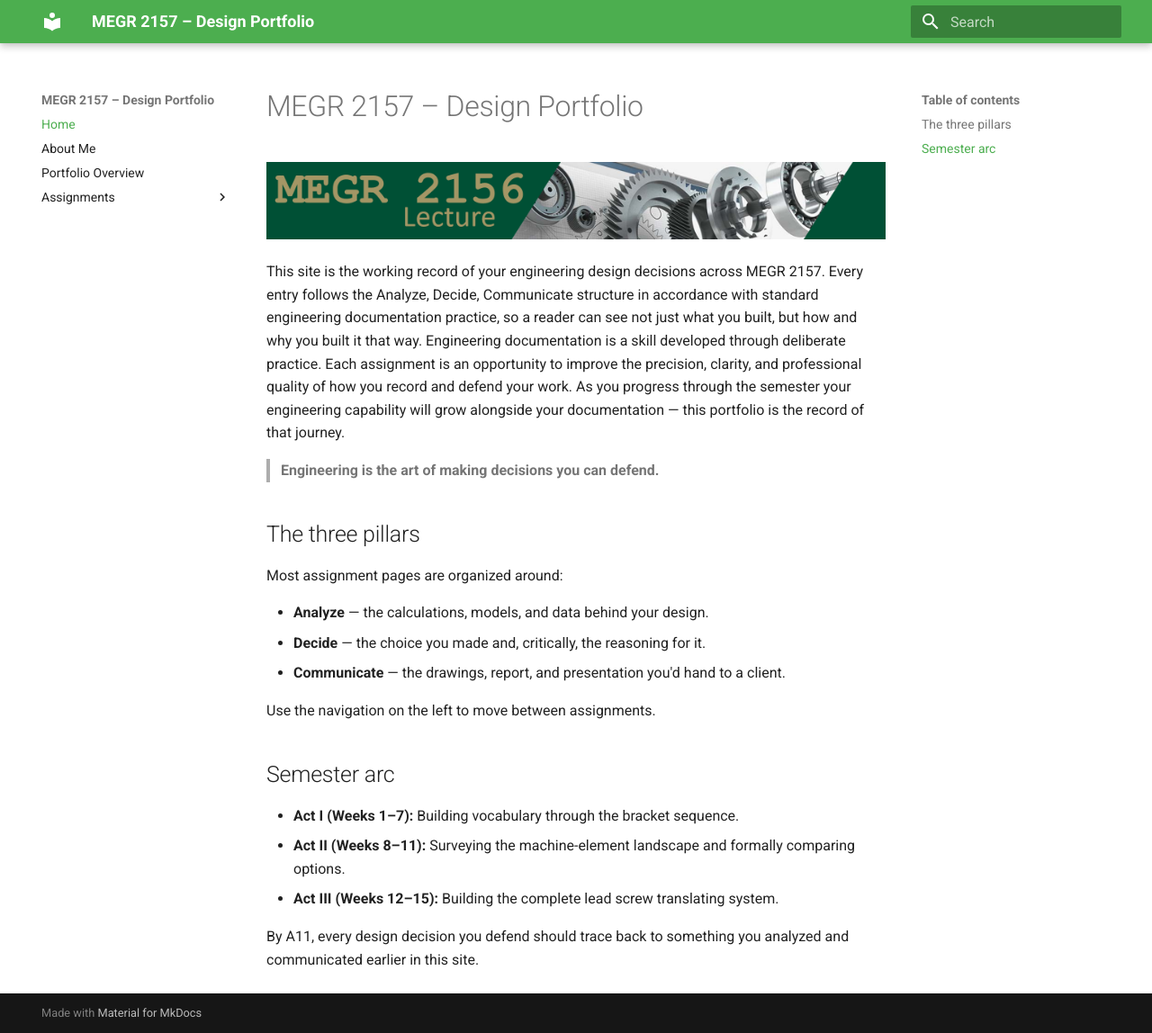
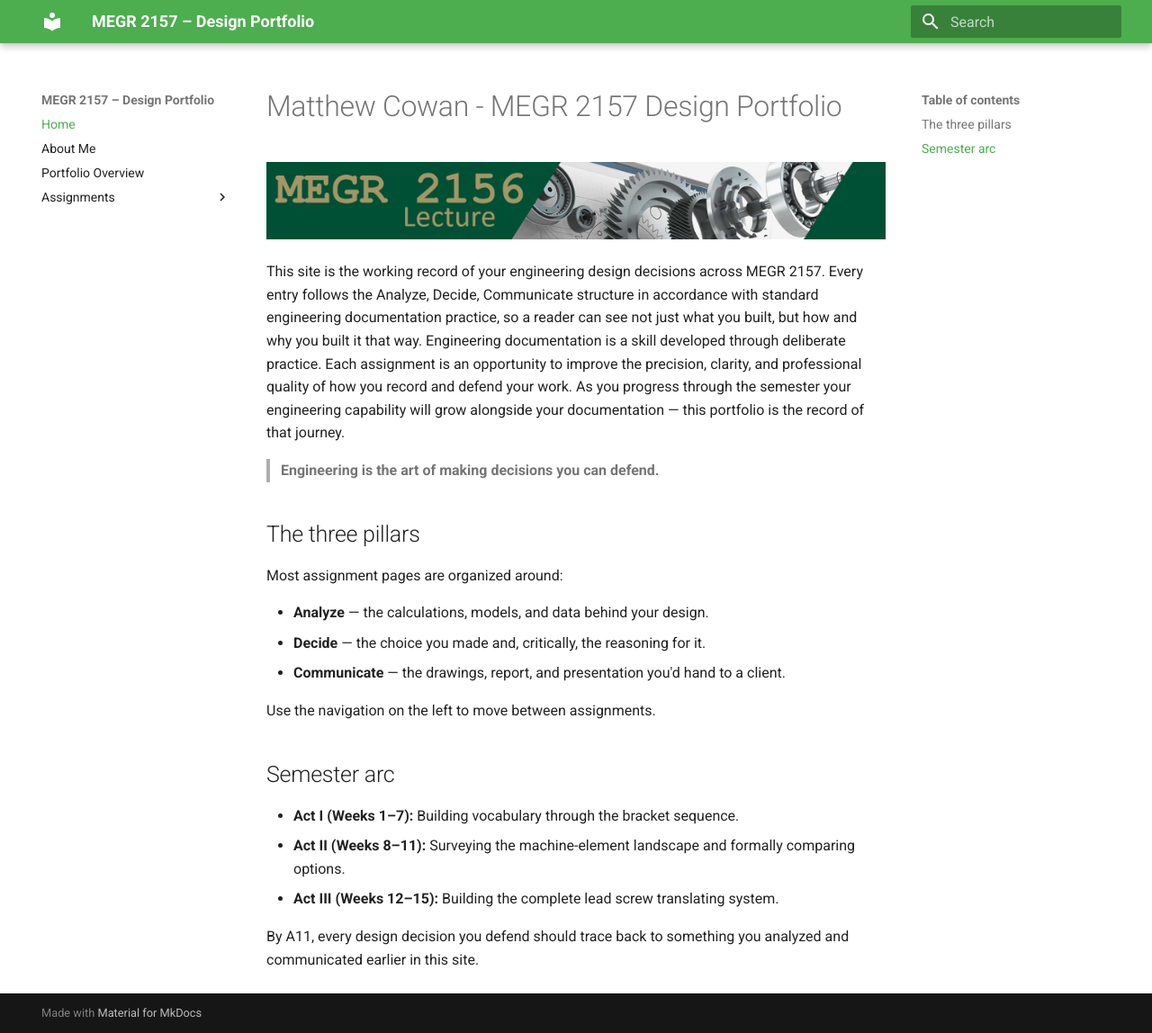
Before and after one commit to matthewjcowan/megr2156-portfolio, an MkDocs documentation site: the page built from docs/index.md, in a window 1280 px wide and 1148 px high. Shown: the whole window at 90% size. Built offline with MkDocs 1.6.1 and Material for MkDocs 9.7.7, drawn with Linux system fonts in a browser that asks for light colours.

Commit message:
Initial site setup

```diff
--- a/docs/index.md
+++ b/docs/index.md
@@ -1,4 +1,4 @@
-# MEGR 2157 – Design Portfolio
+# Matthew Cowan - MEGR 2157 Design Portfolio
 
 ![MEGR 2156-7 Title](MEGR2156title.png)
 
```
